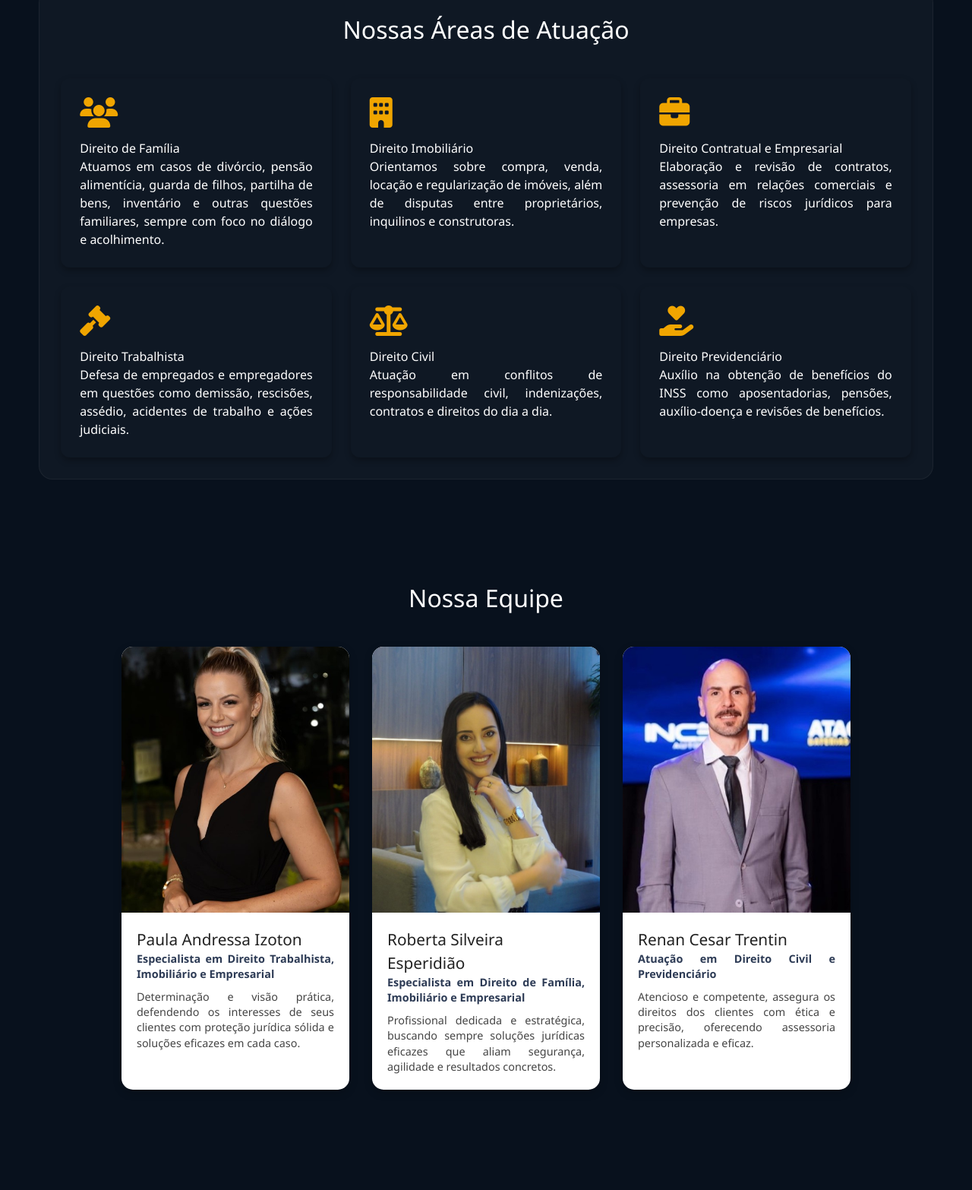
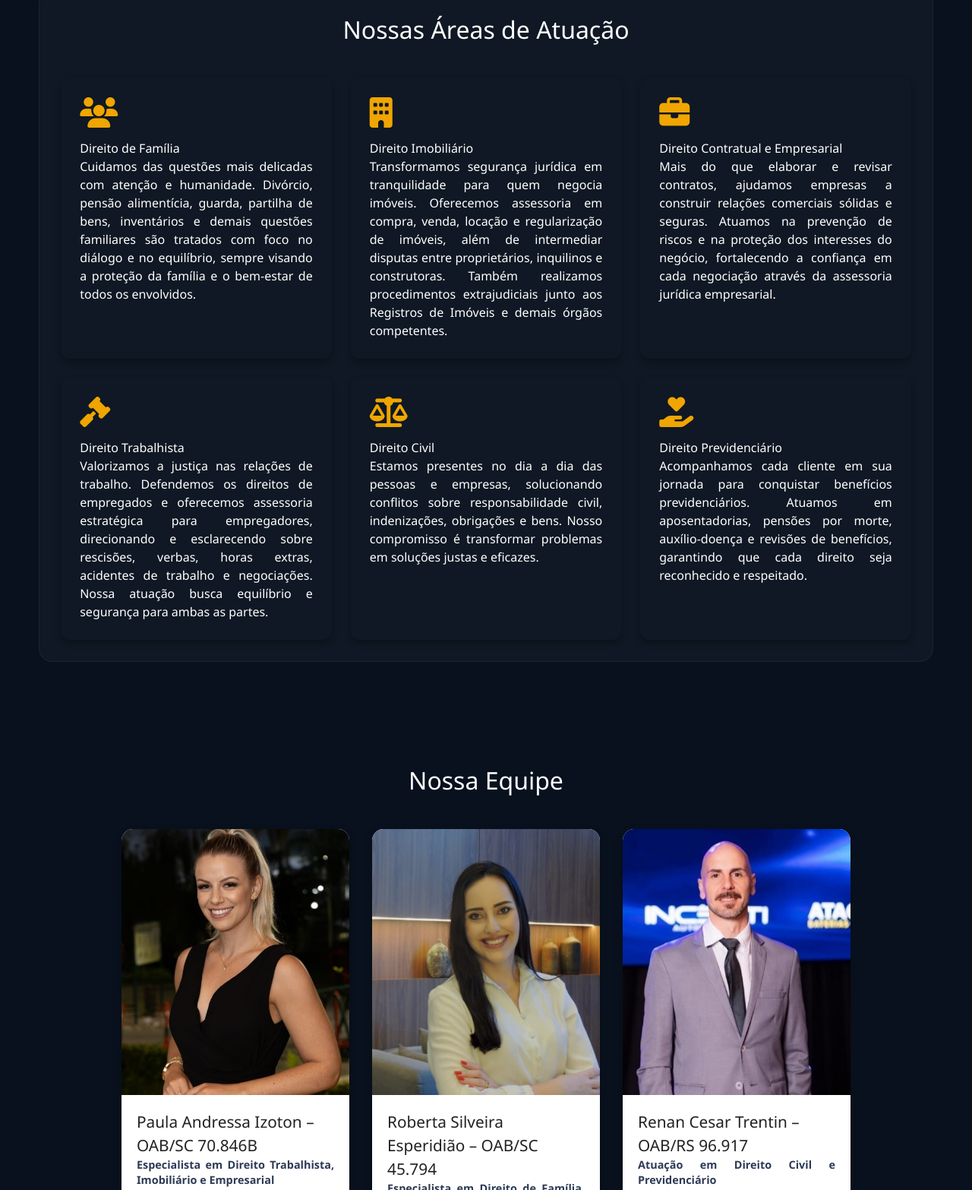
Before and after one commit to Matheusantosbezerra/Advocacia_vers2, a plain HTML site: page index.html in a window 1280 px wide. Shown: the part 1079-2645 px from the top of the page at 76% size. Drawn offline with nearby package versions, Linux system fonts and the light colour scheme; some packages are replaced by stand-ins of ours; a script that the page names is missing.

Commit message:
textos_fotos

```diff
--- a/index.html
+++ b/index.html
@@ -1,10 +1,11 @@
 <!DOCTYPE html>
 <html lang="pt-BR">
+
 <head>
   <meta charset="UTF-8" />
-  <meta name="viewport" content="width=device-width, initial-scale=1.0"/>
+  <meta name="viewport" content="width=device-width, initial-scale=1.0" />
   <title>IET Advogados Associados</title>
-  <link rel="stylesheet" href="style.css"/>
+  <link rel="stylesheet" href="style.css" />
   <script src="/script.js"></script>
   <script src="https://cdn.tailwindcss.com"></script>
   <script src="https://cdn.jsdelivr.net/npm/sweetalert2@11"></script>
@@ -13,11 +14,11 @@
   <!-- Font Awesome (ícones) -->
   <link href="https://cdnjs.cloudflare.com/ajax/libs/font-awesome/6.5.0/css/all.min.css" rel="stylesheet">
 </head>
+
 <body>
 
   <!--Botão Whats-->
-  <a href="https://wa.me/5547999763026" target="_blank"
-    class="whats_canto">
+  <a href="https://wa.me/5547999763026" target="_blank" class="whats_canto">
     <i class="fab fa-whatsapp text-3xl"></i>
   </a>
 
@@ -86,44 +87,57 @@
 
 
 
-<section id="atuacao"  class="section alt">
+    <section id="atuacao" class="section alt">
       <h2>Nossas Áreas de Atuação</h2>
       <div class="cards-atuacao">
 
         <div class="card">
           <i class="fas fa-users"></i>
           <h3>Direito de Família</h3>
-      <p>Atuamos em casos de divórcio, pensão alimentícia, guarda de filhos, partilha de bens, inventário e outras questões familiares, sempre com foco no diálogo e acolhimento.</p>
+          <p>Cuidamos das questões mais delicadas com atenção e humanidade. Divórcio, pensão alimentícia, guarda,
+            partilha de bens, inventários e demais questões familiares são tratados com foco no diálogo e no equilíbrio,
+            sempre visando a proteção da família e o bem-estar de todos os envolvidos.</p>
         </div>
 
         <div class="card">
           <i class="fas fa-building"></i>
           <h3>Direito Imobiliário</h3>
-      <p>Orientamos sobre compra, venda, locação e regularização de imóveis, além de disputas entre proprietários, inquilinos e construtoras.</p>
+          <p>Transformamos segurança jurídica em tranquilidade para quem negocia imóveis. Oferecemos assessoria em
+            compra, venda, locação e regularização de imóveis, além de intermediar disputas entre proprietários,
+            inquilinos e construtoras. Também realizamos procedimentos extrajudiciais junto aos Registros de Imóveis e
+            demais órgãos competentes.</p>
         </div>
 
         <div class="card">
           <i class="fas fa-briefcase"></i>
           <h3>Direito Contratual e Empresarial</h3>
-      <p>Elaboração e revisão de contratos, assessoria em relações comerciais e prevenção de riscos jurídicos para empresas.</p>
+          <p>Mais do que elaborar e revisar contratos, ajudamos empresas a construir relações comerciais sólidas e
+            seguras. Atuamos na prevenção de riscos e na proteção dos interesses do negócio, fortalecendo a confiança em
+            cada negociação através da assessoria jurídica empresarial.</p>
         </div>
 
         <div class="card">
           <i class="fas fa-gavel"></i>
           <h3>Direito Trabalhista</h3>
-      <p>Defesa de empregados e empregadores em questões como demissão, rescisões, assédio, acidentes de trabalho e ações judiciais.</p>
+          <p>Valorizamos a justiça nas relações de trabalho. Defendemos os direitos de empregados e oferecemos
+            assessoria estratégica para empregadores, direcionando e esclarecendo sobre rescisões, verbas, horas extras,
+            acidentes de trabalho e negociações. Nossa atuação busca equilíbrio e segurança para ambas as partes.</p>
         </div>
 
         <div class="card">
           <i class="fas fa-balance-scale"></i>
           <h3>Direito Civil</h3>
-      <p>Atuação em conflitos de responsabilidade civil, indenizações, contratos e direitos do dia a dia.</p>
+          <p>Estamos presentes no dia a dia das pessoas e empresas, solucionando conflitos sobre responsabilidade civil,
+            indenizações, obrigações e bens. Nosso compromisso é transformar problemas em soluções justas e eficazes.
+          </p>
         </div>
 
         <div class="card">
           <i class="fas fa-hand-holding-heart"></i>
           <h3>Direito Previdenciário</h3>
-      <p>Auxílio na obtenção de benefícios do INSS como aposentadorias, pensões, auxílio-doença e revisões de benefícios.</p>
+          <p>Acompanhamos cada cliente em sua jornada para conquistar benefícios previdenciários. Atuamos em
+            aposentadorias, pensões por morte, auxílio-doença e revisões de benefícios, garantindo que cada direito seja
+            reconhecido e respeitado.</p>
         </div>
 
       </div>
@@ -141,27 +155,38 @@
         <div class="team-card">
           <img src="img/Roberta.jpg" alt="Paula Izoton">
           <div class="team-info">
-        <h3>Paula Andressa Izoton</h3>
+            <h3>Paula Andressa Izoton – OAB/SC 70.846B</h3>
             <p class="cargo">Especialista em Direito Trabalhista, Imobiliário e Empresarial</p>
-        <p>Determinação e visão prática, defendendo os interesses de seus clientes com proteção jurídica sólida e soluções eficazes em cada caso.</p>
+            <p>Pós-graduada em Direito Processual Civil, Direito do Trabalho e Direito Processual do Trabalho.
+              Atua nas áreas de Direito Trabalhista, Direito Imobiliário e Direito Contratual e Empresarial.
+              Defende os interesses de seus clientes com determinação e visão prática, oferecendo proteção jurídica
+              sólida e soluções eficazes.
+            </p>
           </div>
         </div>
 
         <div class="team-card">
-      <img src="img/Paula.jpg" alt="Roberta Esperidião">
+          <img src="img/Roberta2.jpg" alt="Roberta Esperidião">
           <div class="team-info">
-        <h3>Roberta Silveira Esperidião</h3>
+            <h3>Roberta Silveira Esperidião – OAB/SC 45.794</h3>
             <p class="cargo">Especialista em Direito de Família, Imobiliário e Empresarial</p>
-        <p>Profissional dedicada e estratégica, buscando sempre soluções jurídicas eficazes que aliam segurança, agilidade e resultados concretos.</p>
+            <p>Pós-graduada em Direito Notarial e Registral, Direito do Trabalho e Direito Processual do Trabalho.
+              Atua nas áreas de Direito de Família, Direito Imobiliário e Direito Contratual e Empresarial.
+              Busca soluções jurídicas estratégicas com dedicação, que aliam segurança, agilidade e resultados
+              consistentes.
+            </p>
           </div>
         </div>
 
         <div class="team-card">
           <img src="img/Renan.jpg" alt="Renan Trentin">
           <div class="team-info">
-        <h3>Renan Cesar Trentin</h3>
+            <h3>Renan Cesar Trentin – OAB/RS 96.917</h3>
             <p class="cargo">Atuação em Direito Civil e Previdenciário</p>
-        <p>Atencioso e competente, assegura os direitos dos clientes com ética e precisão, oferecendo assessoria personalizada e eficaz.</p>
+            <p>Pós-graduado em Direito Civil e Direito Empresarial.
+              Atua nas áreas de Direito Civil, Direito Previdenciário e Direito Contratual e Empresarial.
+              Assegura os direitos de seus clientes com atenção, competência, ética e precisão, oferecendo assessoria
+              personalizada e eficaz.</p>
           </div>
         </div>
 
@@ -173,7 +198,7 @@
       <h2>Entre em Contato</h2>
       <p>Estamos à disposição para esclarecer dúvidas e agendar uma consulta.</p>
 
-  <div class="contato-container" >
+      <div class="contato-container">
 
         <!-- Informações de contato -->
         <div class="contato-info">
@@ -241,7 +266,7 @@
   <script>
     // Menu mobile
     const menuToggle = document.getElementById('menuToggle');
-    const navLinks   = document.getElementById('navLinks');
+    const navLinks = document.getElementById('navLinks');
     menuToggle.addEventListener('click', () => {
       document.body.classList.toggle('nav-open');
       const open = document.body.classList.contains('nav-open');
@@ -262,4 +287,5 @@
   </script>
 
 </body>
+
 </html>
```
Also changed, not shown: img/Roberta2.jpg (added). Lines whose indentation alone changed are shown as unchanged.
